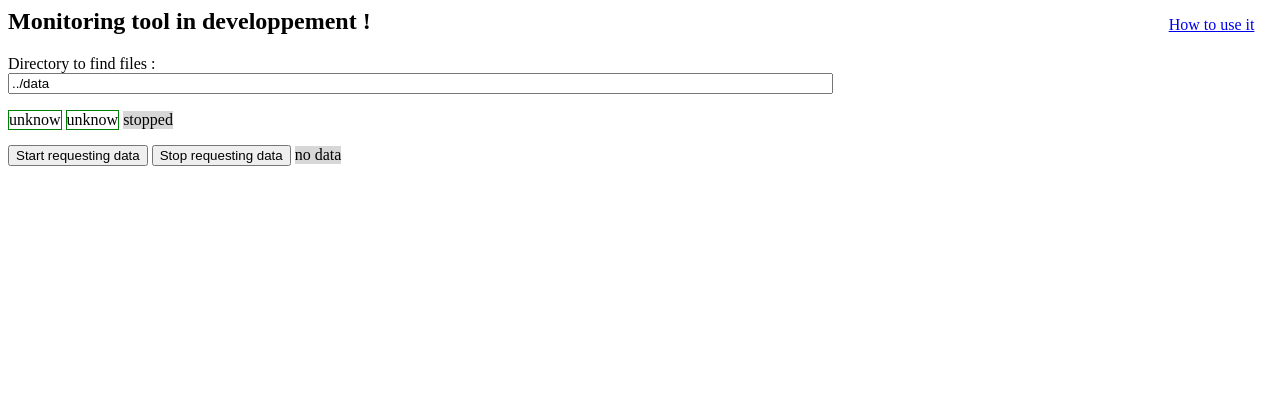
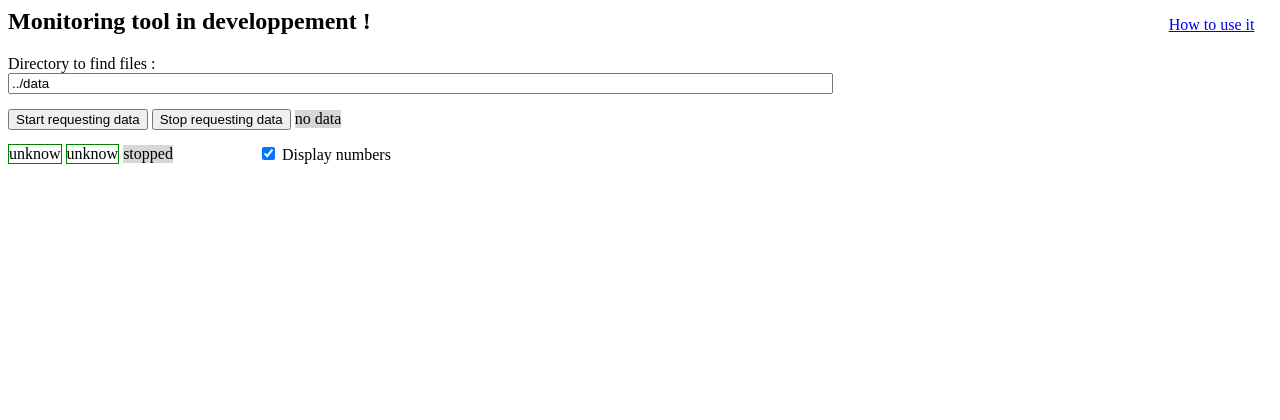
Before and after one commit to PourroyJean/performance_modelisation, a PHP site: page /view/monitorscreen.html in a window 1280 px wide. Shown: the top 420 px of the page. Run offline with PHP 8.4, Linux system fonts and the light colour scheme.

Commit message:
added a checkbow which hide counters

```diff
--- a/src/tool_monitoring_node/view/monitorscreen.css
+++ b/src/tool_monitoring_node/view/monitorscreen.css
@@ -337,7 +337,15 @@
 #equalizer_timer_status {
     display: inline-block;
 }
+#counter_checkbox {
+    display: inline-block;
+    position: absolute;
+    left: 250px;
+}
 
+.hidden_counter {
+  display: none;
+}
 
 #data_requesting > p, #data_requesting, #data_activity > p, #data_activity{
     display: inline-block;
--- a/src/tool_monitoring_node/view/monitorscreen.html
+++ b/src/tool_monitoring_node/view/monitorscreen.html
@@ -6,15 +6,11 @@
 
 <h2>Monitoring tool in developpement !</h2>
 <a href="../man/howto.pdf" class="howto" rel="help" target="_blank" > How to use it</a>
-<p>
+<div>
   Directory to find files :<br>
   <input size="100" type="text" name="directory" id="directory_input" value="../data">
-</p>
+</div>
 <nav>
-<div class ="timer" id="equalizer_timer"> unknow</div>
-<div class ="timer" id="equalizer_last_timer"> unknow</div>
-<div class ="timer" id="equalizer_timer_status"> stopped</div>
-</nav>
 <div id="data_activity">
     <div id="data_requesting">
         <button id="start_request">Start requesting data</button>
@@ -22,6 +18,17 @@
         <p id="data_status">no data</p>
     </div>
 </div>
+<br>
+<div style="position:relative;">
+  <div class ="timer" id="equalizer_timer"> unknow</div>
+  <div class ="timer" id="equalizer_last_timer"> unknow</div>
+  <div class ="timer" id="equalizer_timer_status"> stopped</div>
+  <div class ="timer" id="counter_checkbox">
+    <input type="checkbox" class ="display-counter" name="displayCounter" id="displayCounter" value="display counter" checked>
+    <label for="displayCounter">Display numbers</label>
+  </div>
+</div>
+</nav>
 
 <div id="Monitoring-screen">
 
--- a/src/tool_monitoring_node/view/monitorscreen.js
+++ b/src/tool_monitoring_node/view/monitorscreen.js
@@ -39,6 +39,15 @@ $(document).ready(function(){
     });
     $("#stop_request").click(function(){   // setup the break button
         stop_request();
+    });
+    $("#displayCounter").change(function(){   // setup the checkbox button action
+      if($(this).is(':checked')) {
+        console.log("- box checked " + $(this).is(':checked'));
+        $(".counter").removeClass("hidden_counter");
+      } else {
+        console.log("+ box unchecked " + $(this).is(':checked'));
+        $(".counter").addClass("hidden_counter");
+      }
     });
 });
 
```
